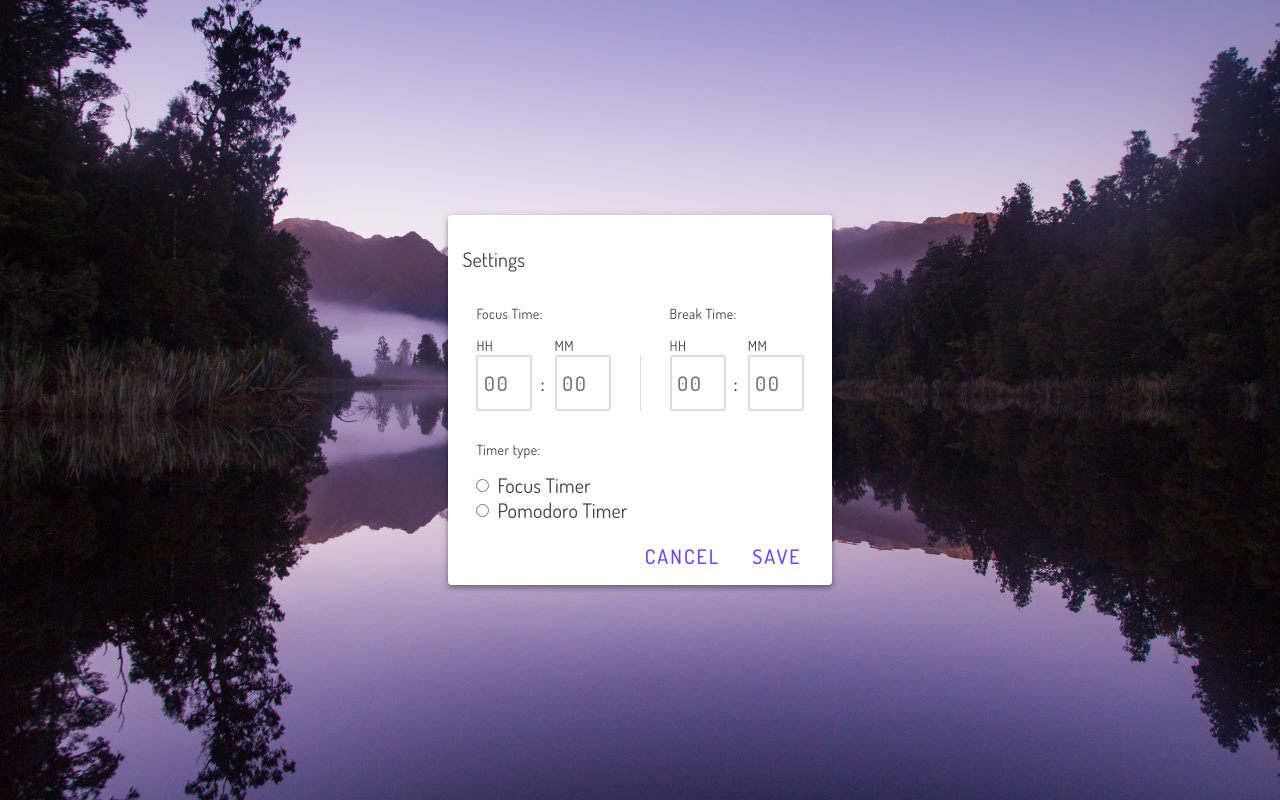
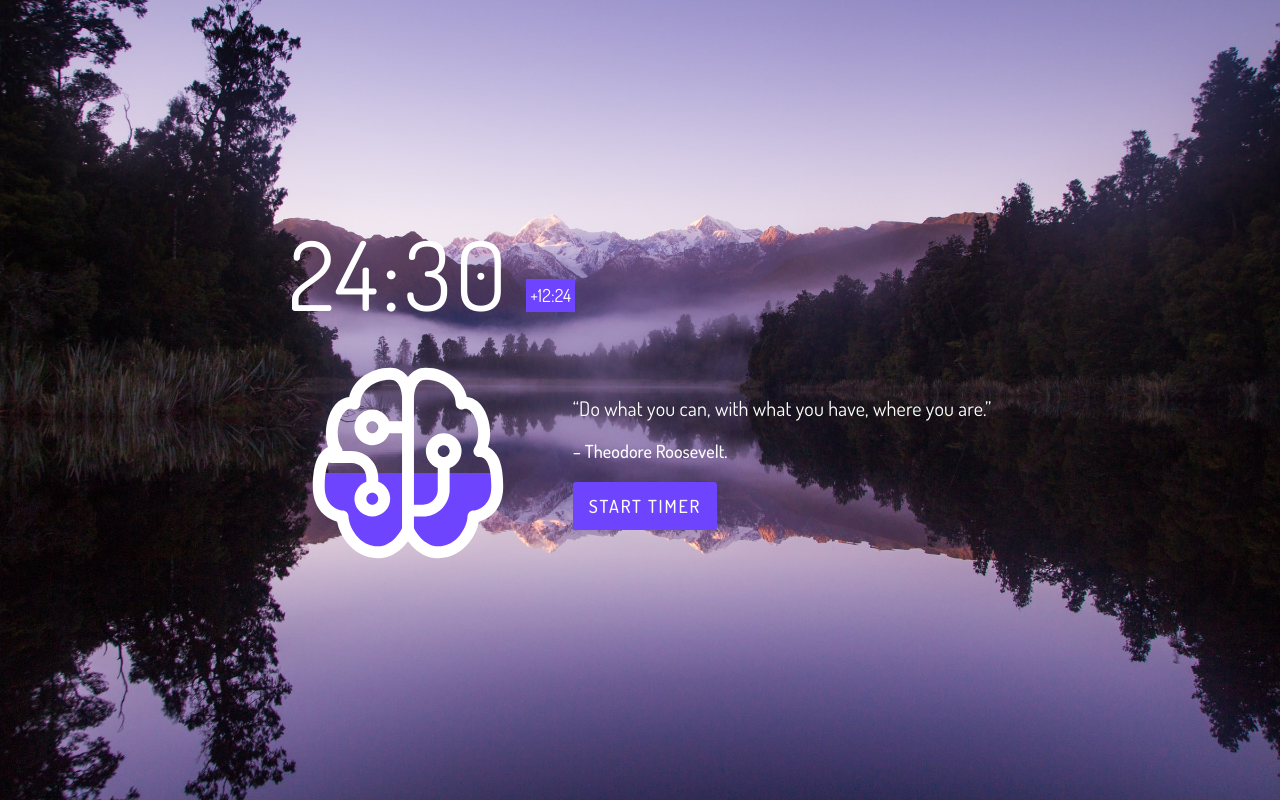
Before and after one commit to msosadesign/focus-timer, a React (Create React App) app: page / in a window 1280 px wide. Built offline with nearby package versions, Linux system fonts and the light colour scheme.

Commit message:
Turn typography into em values and fix size differences

```diff
--- a/src/App.js
+++ b/src/App.js
@@ -1,15 +1,15 @@
 import './scss/styles.scss';
-// import Timer from './components/timer'
+import Timer from './components/timer'
 // import LandingPage from './components/landing';
-import Settings from './components/settings'
+// import Settings from './components/settings'
 
 function App() {
   return (
     <main>
 
-      {/* <Timer /> */}
+      <Timer />
       {/* <LandingPage /> */}
-      <Settings />
+      {/* <Settings /> */}
     </main>
   );
 }
--- a/src/components/landing.js
+++ b/src/components/landing.js
@@ -7,7 +7,7 @@ class LandingPage extends React.Component {
             <div className="landing">
                 <img src={settings} className="settings-icon" alt="settings icon" /><br></br>
                 <h1 className="h2">Focus Timer</h1>
-                <p className="body">A timer designed to keep you focused on what matters to you</p>
+                <p className="subtitle">A timer designed to keep you focused on what matters to you</p>
                 <div className="landing-fabs">
                     <button className="fab-secondary">Start Pause (15min)</button>
                     <button className="fab">Start Focus (1hr)</button>
--- a/src/components/settings.js
+++ b/src/components/settings.js
@@ -4,7 +4,7 @@ class Settings extends React.Component {
     render() {
         return (
             <div className="settings">
-                <h1 className="body">Settings</h1>
+                <h1 className="subtitle">Settings</h1>
                 <form>
 
                     <fieldset className="time-selectors">
--- a/src/components/timer.js
+++ b/src/components/timer.js
@@ -12,7 +12,7 @@ class Timer extends Component {
                 <img src={logo} className="App-logo progress" alt="logo" /><br></br>
 
                 <div className="quote">
-                    <q className="body">
+                    <q className="subtitle">
                         Do what you can, with what you have, where you are.
                     </q>
                     <p className="boldBody">– Theodore Roosevelt.</p>
--- a/src/scss/base/_typography.scss
+++ b/src/scss/base/_typography.scss
@@ -1,11 +1,12 @@
 @import url("https://fonts.googleapis.com/css2?family=Dosis:wght@400;500&display=swap");
 
 body {
+    font-size: 16px; // base em value
     font-family: $font-stack;
 }
 
 .h1 {
-    font-size: 96px;
+    font-size: 6em; // 96px
     font-style: normal;
     font-weight: 400;
     letter-spacing: 0.04em;
@@ -13,7 +14,7 @@ body {
 }
 
 .h2 {
-    font-size: 46px;
+    font-size: 2.875em; // 46px
     font-style: normal;
     font-weight: 400;
     line-height: 58px;
@@ -21,7 +22,7 @@ body {
 }
 
 .buttonText {
-    font-size: 20px;
+    font-size: 1.125em; // 20px
     font-style: normal;
     font-weight: 500;
     line-height: 25px;
@@ -29,8 +30,16 @@ body {
     text-transform: uppercase;
 }
 
+.subtitle {
+    font-size: 1.250em; // 20px
+    font-style: normal;
+    font-weight: 400;
+    line-height: 25px;
+    letter-spacing: 0.01em;
+}
+
 .body {
-    font-size: 20px;
+    font-size: 1.125em; // 16px
     font-style: normal;
     font-weight: 400;
     line-height: 25px;
@@ -39,7 +48,7 @@ body {
 
 .boldBody {
     font-family: Dosis;
-    font-size: 20px;
+    font-size: 1.125em; // 20px
     font-style: normal;
     font-weight: 500;
     line-height: 25px;
@@ -47,7 +56,7 @@ body {
 }
 
 .caption {
-    font-size: 14px;
+    font-size: 1em; // 16px
     font-style: normal;
     font-weight: 400;
     line-height: 18px;
```
